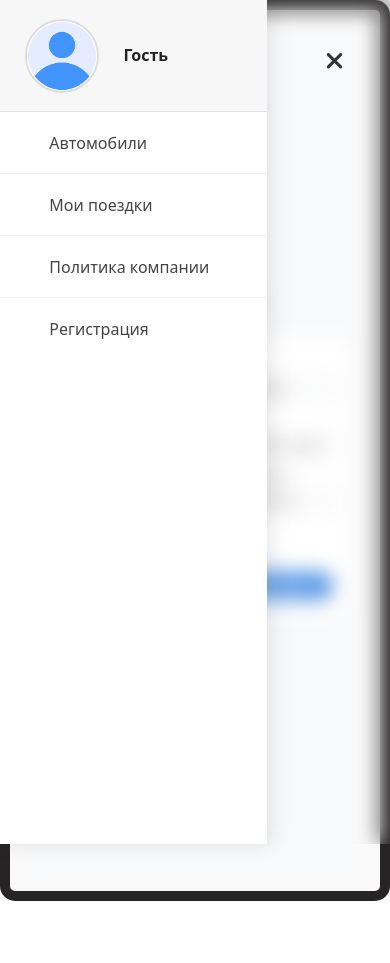
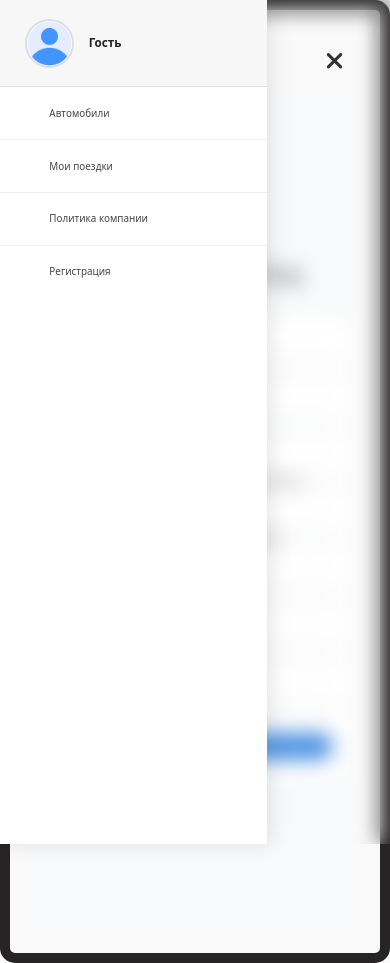
Before and after one commit to Ility-47/rent_kr, a React (Vite) app in the folder frontend/: page /Registration in a window 390 px wide. Before the commit the page ends 901 px from the top, so only its background shows below. Built offline with nearby package versions, Linux system fonts and the light colour scheme.

Commit message:
added mobile version

```diff
--- a/frontend/src/App.scss
+++ b/frontend/src/App.scss
@@ -105,3 +105,9 @@ select {
     border: 10px solid rgb(38, 36, 36);
   }
 }
+
+@media (width < 600px) {
+  container {
+    padding: calc(var(--index) * 6.5) calc(var(--index) * 2) calc(var(--index) * 1.5) calc(var(--index) * 2);
+  }
+}
--- a/frontend/src/components/auto/auto.module.scss
+++ b/frontend/src/components/auto/auto.module.scss
@@ -107,3 +107,12 @@
         }
     }
 }
+
+@media (width <= 600px) {
+    .container{
+        padding: 0;
+        h1{
+            font-size: calc(var(--index) * 1.9);
+        }
+    }
+}
--- a/frontend/src/components/menu/menu.module.scss
+++ b/frontend/src/components/menu/menu.module.scss
@@ -119,3 +119,25 @@
         pointer-events: none;
     }
 }
+
+@media (width <= 600px) {
+    .container{
+        .menu__user{
+            img{
+                width: calc(var(--index) * 4);
+                height: calc(var(--index) * 4);
+            }
+            &__name{
+                font-size: calc(var(--index) * .95);
+                margin-left: calc(var(--index) * 1.2);
+            }
+        }
+        .menu{
+            nav{
+                a{
+                    font-size: calc(var(--index) * 0.8);
+                }
+            }
+        }
+    }
+}
--- a/frontend/src/components/profile/profile.module.scss
+++ b/frontend/src/components/profile/profile.module.scss
@@ -229,3 +229,12 @@
     @keyframes spin {
         to { transform: rotate(360deg); }
     }
+
+    @media (width <= 600px) {
+        .profile{
+            h1{
+                width: 100%;
+                font-size: calc(var(--index) * 1.9);
+            }
+        }
+    }
--- a/frontend/src/components/registration/registration.module.scss
+++ b/frontend/src/components/registration/registration.module.scss
@@ -156,3 +156,28 @@
         font-size: calc(var(--index) * 1);
     }
 }
+
+@media(width < 600px) {
+    .container{
+        .controls{
+            width: 90%;
+            max-width: 500px;
+            button{
+                font-size: calc(var(--index) * 2);
+            }
+        }
+        form{
+            .form__submit{
+                width: 100%;
+            }
+        }
+        .registration{
+            grid-template-columns: 1fr;
+        }
+        .login{
+            width: 100%;
+            max-width: 100%;
+        }
+    }
+
+}
--- a/frontend/src/components/story/story.module.scss
+++ b/frontend/src/components/story/story.module.scss
@@ -21,3 +21,17 @@
         margin-bottom: calc(var(--index) * 1);
     }
 }
+
+@media (width <= 600px){
+    .story__list{
+        width: 100%;
+    }
+    .story{
+        .item{
+            font-size: calc(var(--index) * .9);
+            h5{
+                font-size: calc(var(--index) * .7);
+            }
+        }
+    }
+}
```
